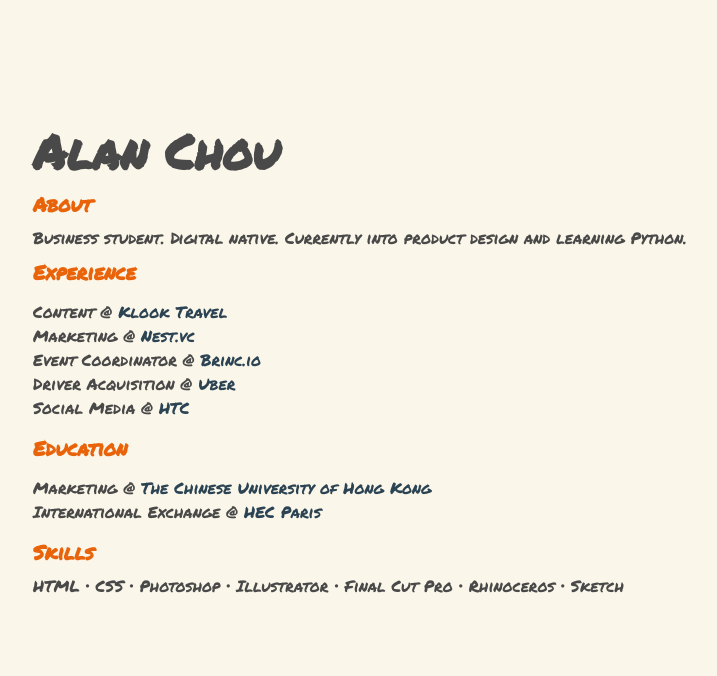
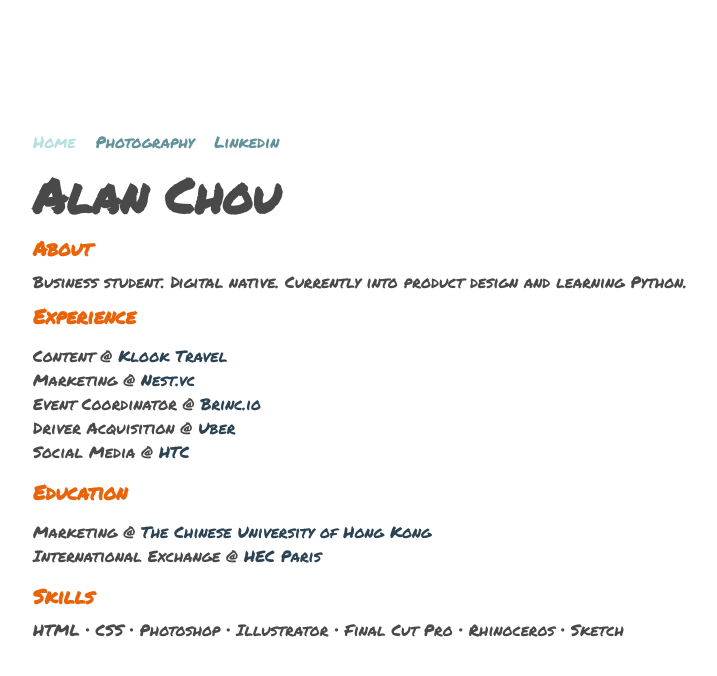
Before and after one commit to alanchou95/alanchou95.github.io, a plain HTML site: page index.html in a window 1280 px wide. Shown: the whole page, without its empty margins (67-784 px from the left). Drawn offline with Linux system fonts and the light colour scheme.

Commit message:
Added Nav Bar and Photography Page

```diff
--- a/css/style.css
+++ b/css/style.css
@@ -7,7 +7,7 @@
     max-width: 2000px;
     margin: 120px auto 0;
     padding: 0 100px;
-    background: #faf6e9;
+    background: #ffffff;
     font-family: 'Permanent Marker', cursive;
     color: #494949;
     text-rendering: optimizeLegibility;
@@ -24,7 +24,7 @@
     font-size: 48px;
     line-height: 62px;
     color: #494949;
-    margin: 0 0 10px;
+    margin: 0;
   }
 
   h2 {
@@ -64,3 +64,28 @@
   a:hover {
     color: #9cd3d3;
   }
+
+  ul.nav {
+    margin: 0;
+    padding: 0;
+    overflow: hidden;
+  }
+
+  ul.nav li {
+    float: left;
+  }
+
+  ul.nav li a {
+    display: block;
+    font-size: 16px;
+    color: #62929a;
+    padding: 10px 20px 10px 0;
+  }
+
+  ul.nav li a:hover {
+    color: #b6e1e0;
+  }
+
+  ul.nav li a.active {
+    color: #b6e1e0;
+  }
--- a/index.html
+++ b/index.html
@@ -9,6 +9,12 @@
   </head>
 
   <body>
+
+    <ul class="nav">
+      <li><a class="active" href="">Home</a></li>
+      <li><a href="photos.html">Photography</a></li>
+      <li><a href="https://www.linkedin.com/in/alanchou95/" target="_blank">Linkedin</a></li>
+    </ul>
 
     <h1>Alan Chou</h1>
 
```
Also changed, not shown: photos.html (added, +22 -0 lines), 1 other file.
